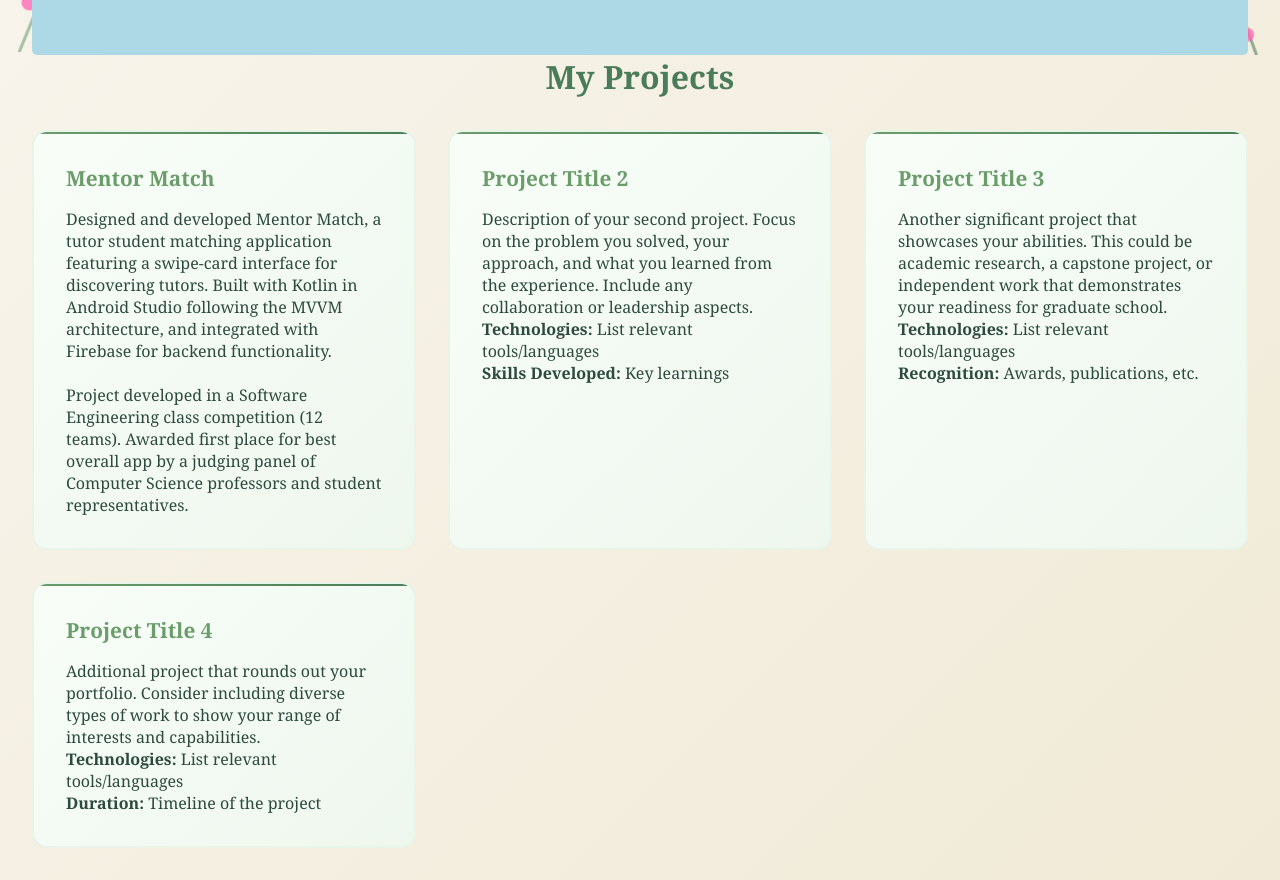
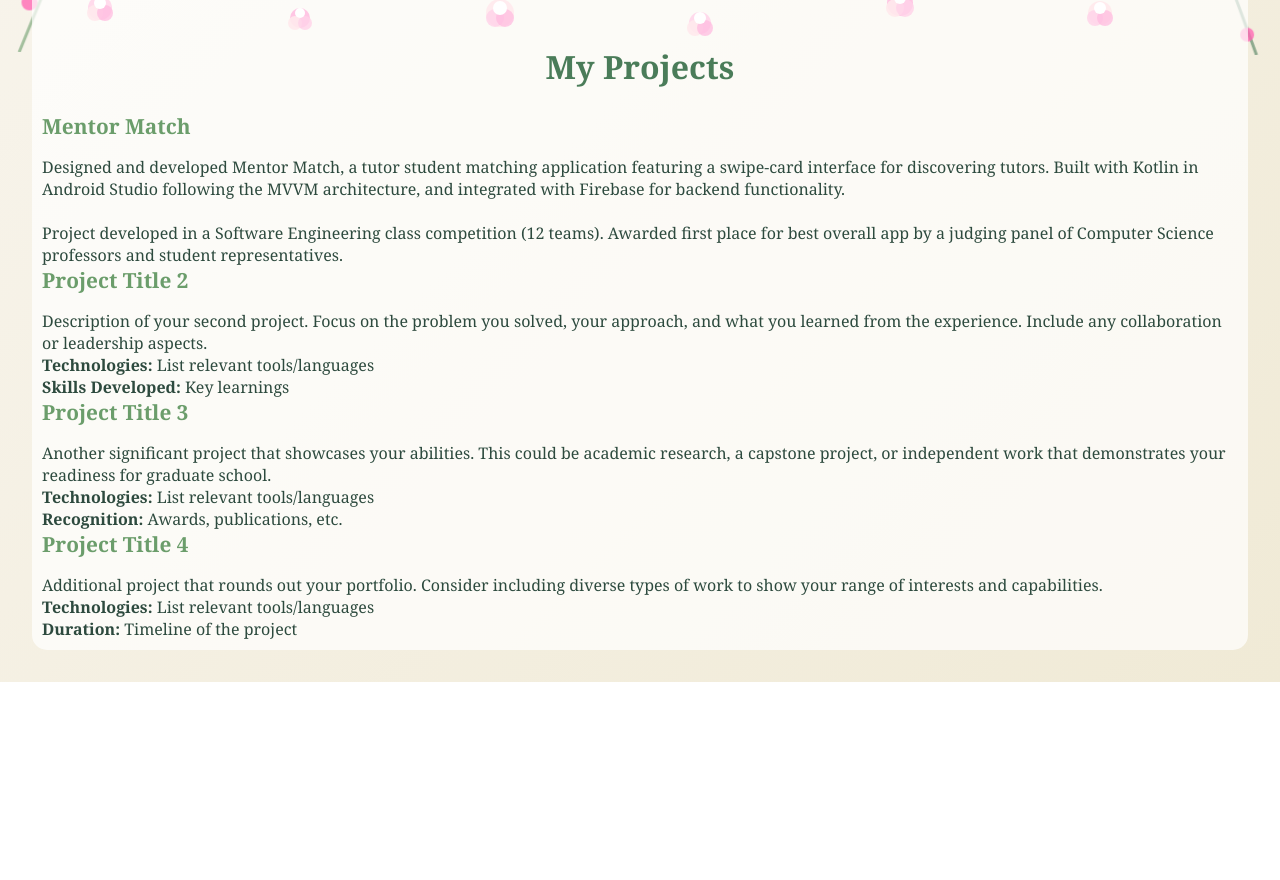
Before and after one commit to 4Dearthling/sydneythiessen, a plain HTML site: page index.html in a window 1280 px wide. Shown: the part 747-1627 px from the top of the page. After the commit the page ends 1429 px from the top, so only its background shows below. Drawn offline with Linux system fonts and the light colour scheme.

Commit message:
formatting, no cards, just one webpage

```diff
--- a/index.html
+++ b/index.html
@@ -106,9 +106,10 @@
         }
 
         .text-background {
-        background-color: lightblue; /* Choose your desired background color */
+        background-color: rgba(255, 255, 255, 0.7); /* Choose your desired background color */
+        border: 1px sold rgba(0,0,0,0.2);
         padding: 10px; /* Add padding around the text */
-        border-radius: 5px; /* Optional: for rounded corners */
+        border-radius: 15px; /* Optional: for rounded corners */
         display: inline-block; /* Useful for div if you want it to only take up content width */
         }
 
@@ -344,40 +345,38 @@
                 My passion is in building technology that helps people reclaim autonomy and control in an otherwise chaotic world. I hope to combine my love of problem-solving, mathematics, and research to look
                 at the brain in a novel way, inspiring the next generation of biotechnology to put the well-being of the human at its frontier.
             </p>
-            </div>
+
 
 
             <h2>My Projects</h2>
-            <div class="project-grid">
-                <div class="project-card">
+
                     <h3>Mentor Match</h3>
                     <p>Designed and developed <italic>Mentor Match</italic>, a tutor student matching application featuring a swipe-card interface for discovering tutors. Built with Kotlin in Android Studio following the MVVM architecture, and integrated with Firebase for backend functionality.
                     <br><br>
                     Project developed in a Software Engineering class competition (12 teams). Awarded first place for best overall app by a judging panel of Computer Science professors and student representatives.
 
                     </p>
-                </div>
 
-                <div class="project-card">
+
                     <h3>Project Title 2</h3>
                     <p>Description of your second project. Focus on the problem you solved, your approach, and what you learned from the experience. Include any collaboration or leadership aspects.</p>
                     <p><strong>Technologies:</strong> List relevant tools/languages</p>
                     <p><strong>Skills Developed:</strong> Key learnings</p>
-                </div>
 
-                <div class="project-card">
+
+
                     <h3>Project Title 3</h3>
                     <p>Another significant project that showcases your abilities. This could be academic research, a capstone project, or independent work that demonstrates your readiness for graduate school.</p>
                     <p><strong>Technologies:</strong> List relevant tools/languages</p>
                     <p><strong>Recognition:</strong> Awards, publications, etc.</p>
-                </div>
 
-                <div class="project-card">
+
+
                     <h3>Project Title 4</h3>
                     <p>Additional project that rounds out your portfolio. Consider including diverse types of work to show your range of interests and capabilities.</p>
                     <p><strong>Technologies:</strong> List relevant tools/languages</p>
                     <p><strong>Duration:</strong> Timeline of the project</p>
-                </div>
+
             </div>
     </main>
 
```
